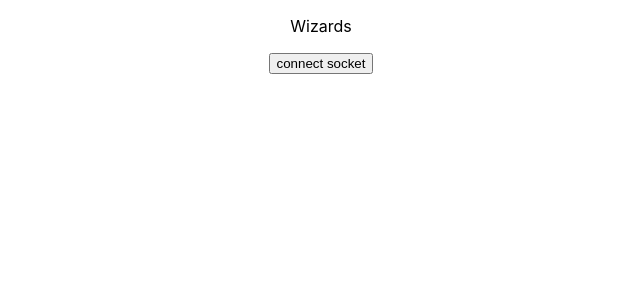
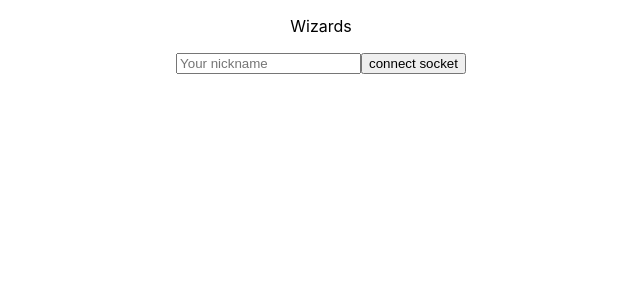
Before and after one commit to IgorPieruccini/wizard-client, a React (Create React App) app: page / in a window 1280 px wide. Shown: the top 300 px of the page, without its empty margins (319-959 px from the left). Built offline with nearby package versions, Linux system fonts and the light colour scheme.

Commit message:
✨ add nickname to connect to socket

```diff
--- a/src/App.tsx
+++ b/src/App.tsx
@@ -1,15 +1,34 @@
+import { useState } from 'react';
 import './App.css';
-import { useConnectSocket } from './hooks/socket/useSocket';
+import { useConnectSocket } from './hooks/socket/useConnectSocket';
 
 function App() {
+  const [nickname, setNickname] = useState("");
+  const { isConnected, connect, setUsername } = useConnectSocket();
 
-  const { isConnected, connect } = useConnectSocket();
+  const connectSocket = ()=> {
+      setUsername(nickname);
+      connect();
+  }
 
   return (
     <div className="App">
       <p>Wizards</p>
+
       {isConnected && <p>user connected</p>}
-      {!isConnected && <button onClick={connect} >connect socket</button>}
+      {!isConnected &&
+        (
+          <div>
+            <input
+            type="text"
+            id="username"
+            placeholder='Your nickname'
+            value={nickname}
+            onChange={(ev)=> setNickname(ev.target.value)} />
+
+            <button onClick={connectSocket} >connect socket</button>
+          </div>
+        )}
     </div>
   );
 }
--- a/src/hooks/socket/useSocket.ts
+++ b/src/hooks/socket/useConnectSocket.ts
@@ -8,6 +8,9 @@ const socket = io(URL, { autoConnect: false });
  * useConnectSocket manages the initial socket connection status.
  * @returns isConnected
  * @returns connect method to connect the client with the server
+ * @returns setUsername in order to connect to the socket a user name needs to
+ * be provide through this method
+
  */
 export const useConnectSocket = ()=> {
     const [isConnected, setIsConnected] = useState(false);
@@ -32,9 +35,11 @@ export const useConnectSocket = ()=> {
   }, []);
 
   const connect = ()=> socket.connect();
+  const setUsername = (username: string)=> socket.auth = { username };
 
     return {
         isConnected,
-        connect
+        connect,
+        setUsername
     }
 }
```
